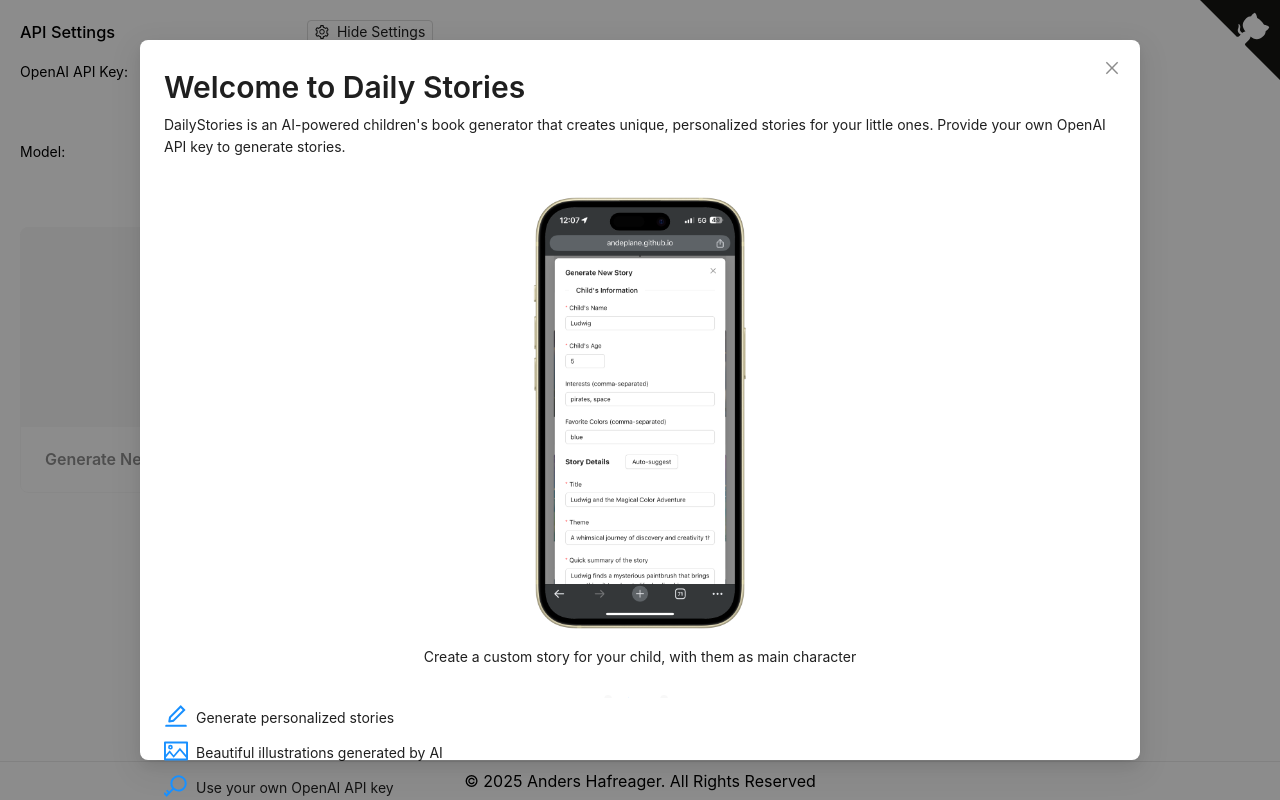
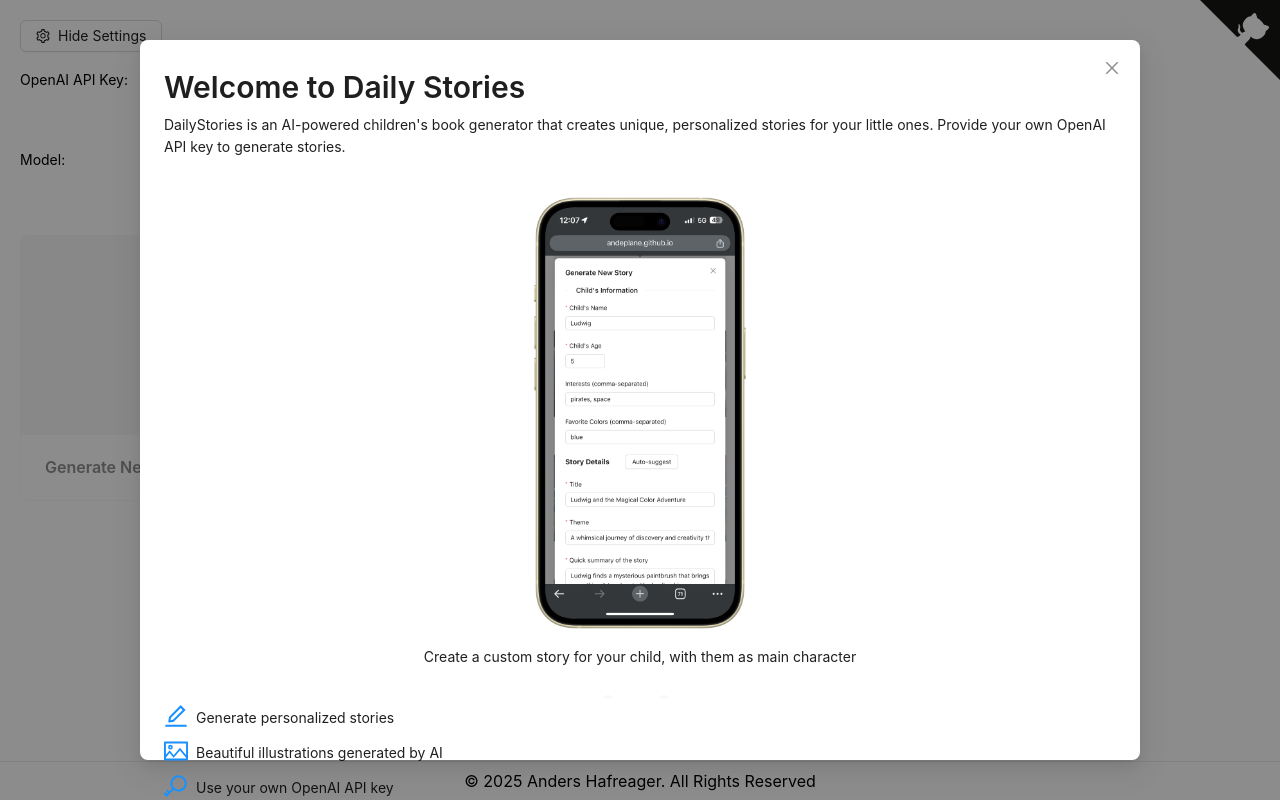
Before and after one commit to andeplane/dailystories, a React (Create React App) app: page / in a window 1280 px wide. Built offline with nearby package versions, Linux system fonts and the light colour scheme; the HTML template or start-up script is replaced by a standard one.

Commit message:
Fixed settings button

```diff
--- a/src/components/LandingPage.tsx
+++ b/src/components/LandingPage.tsx
@@ -150,12 +150,10 @@
           <Col xs={24} sm={24} md={12} lg={8}>
             {showApiSettings ? (
               <div>
-                <div style={{ display: 'flex', justifyContent: 'space-between', alignItems: 'center', marginBottom: '16px' }}>
-                  <h3 style={{ margin: 0 }}>API Settings</h3>
+                <div style={{ marginBottom: '16px' }}>
                   <Button
                     icon={<SettingOutlined />}
                     onClick={() => setShowApiSettings(false)}
-                    size="small"
                   >
                     Hide Settings
                   </Button>
```
